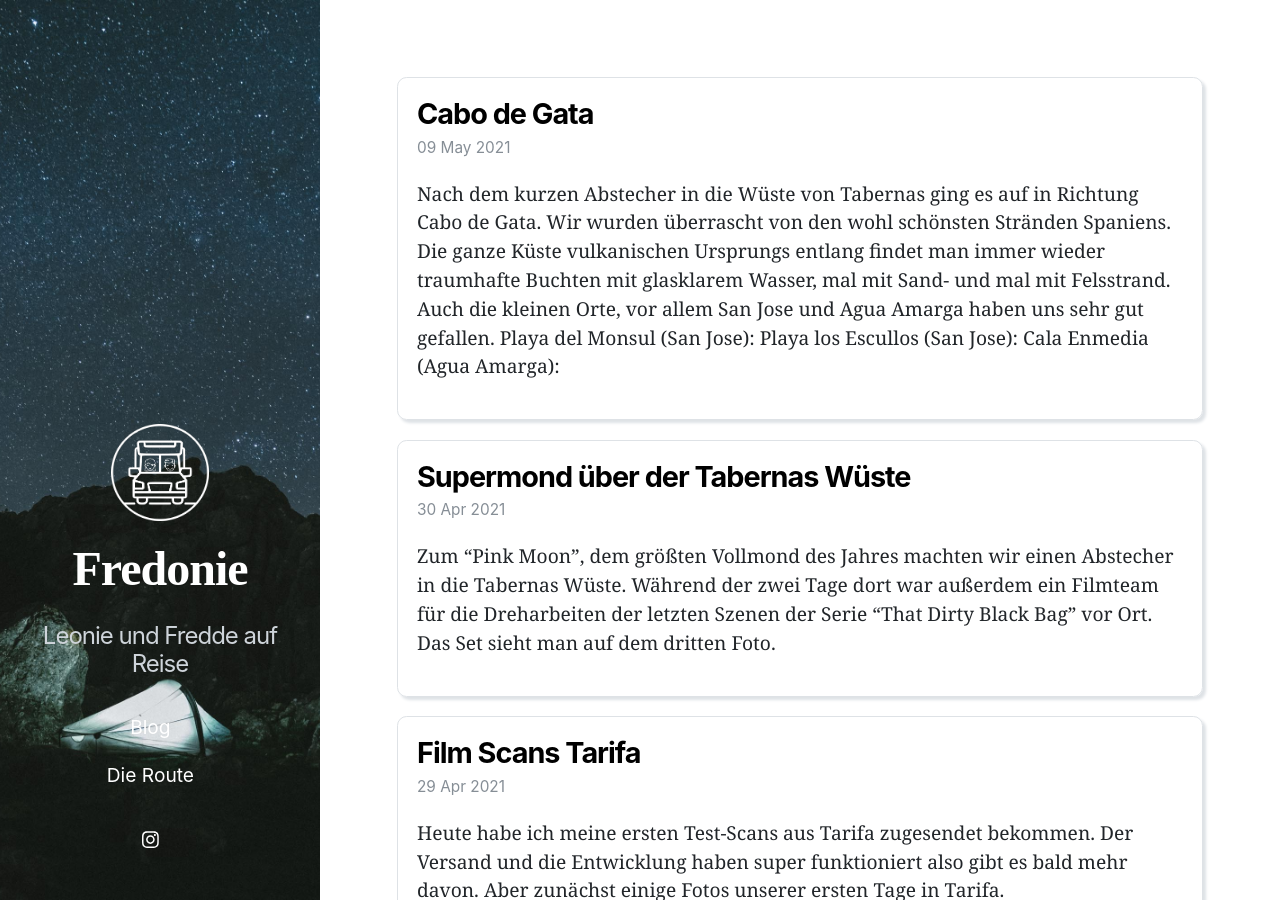
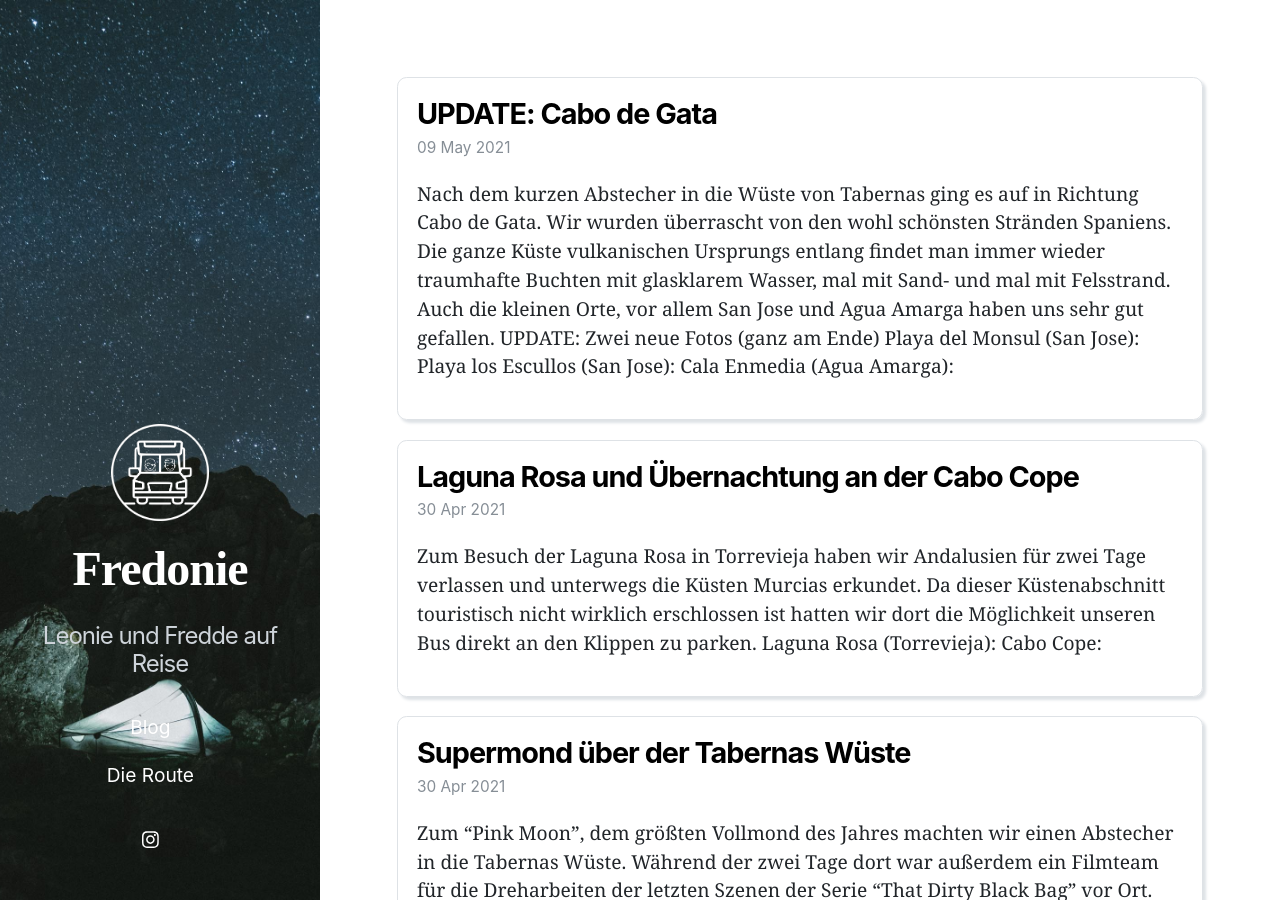
Before and after one commit to fschreib/fredonie, a Jekyll site: the page built from index.markdown, in a window 1280 px wide and 900 px high. Built offline with Jekyll 4.4.1, drawn with Linux system fonts in a browser that asks for light colours; nearby versions of some CDN libraries.

Commit message:
initial commit

```diff
--- a/_posts/2021-05-10-CaboDeGata.markdown
+++ b/_posts/2021-05-10-CaboDeGata.markdown
@@ -1,10 +1,12 @@
 ---
 layout: post
-title:  "Cabo de Gata"
+title:  "UPDATE: Cabo de Gata"
 date:   2021-05-09 12:00:00 +0200
 permalink: /blog/CaboDeGata
 ---
 Nach dem kurzen Abstecher in die Wüste von Tabernas ging es auf in Richtung Cabo de Gata. Wir wurden überrascht von den wohl schönsten Stränden Spaniens. Die ganze Küste vulkanischen Ursprungs entlang findet man immer wieder traumhafte Buchten mit glasklarem Wasser, mal mit Sand- und mal mit Felsstrand. Auch die kleinen Orte, vor allem San Jose und Agua Amarga haben uns sehr gut gefallen.
+<br>
+UPDATE: Zwei neue Fotos (ganz am Ende)
 <br>
 <br>
 <br>
@@ -41,3 +43,5 @@ Nach dem kurzen Abstecher in die Wüste von Tabernas ging es auf in Richtung Cab
 ![](../assets/images/CaboDeGata/16.jpg)
 ![](../assets/images/CaboDeGata/17.jpg)
 ![](../assets/images/CaboDeGata/18.jpg)
+![](../assets/images/CaboDeGata/19.jpg)
+![](../assets/images/CaboDeGata/20.jpg)
--- /dev/null
+++ b/_posts/2021-05-14-LagunaRosa.markdown
@@ -0,0 +1,30 @@
+---
+layout: post
+title:  "Laguna Rosa und Übernachtung an der Cabo Cope"
+date:   2021-04-30 12:00:00 +0200
+permalink: /blog/LagunaRosa
+---
+Zum Besuch der Laguna Rosa in Torrevieja haben wir Andalusien für zwei Tage verlassen und unterwegs die Küsten Murcias erkundet. Da dieser Küstenabschnitt touristisch nicht wirklich erschlossen ist hatten wir dort die Möglichkeit unseren Bus direkt an den Klippen zu parken.
+<br>
+<br>
+<br>
+<strong>Laguna Rosa (Torrevieja):</strong>
+<br>
+<br>
+![](../assets/images/LagunaRosa/1.jpg)
+![](../assets/images/LagunaRosa/2.jpg)
+![](../assets/images/LagunaRosa/3.jpg)
+![](../assets/images/LagunaRosa/4.jpg)
+![](../assets/images/LagunaRosa/5.jpg)
+![](../assets/images/LagunaRosa/6.jpg)
+![](../assets/images/LagunaRosa/7.jpg)
+![](../assets/images/LagunaRosa/8.jpg)
+<br>
+<br>
+<br>
+<strong>Cabo Cope:</strong>
+<br>
+<br>
+![](../assets/images/LagunaRosa/9.jpg)
+![](../assets/images/LagunaRosa/10.jpg)
+![](../assets/images/LagunaRosa/11.jpg)
```
Also changed, not shown: assets/images/CaboDeGata/19.jpg (added), assets/images/CaboDeGata/20.jpg (added), assets/images/LagunaRosa/1.jpg (added), assets/images/LagunaRosa/10.jpg (added), assets/images/LagunaRosa/11.jpg (added), assets/images/LagunaRosa/2.jpg (added), assets/images/LagunaRosa/3.jpg (added), assets/images/LagunaRosa/4.jpg (added), assets/images/LagunaRosa/5.jpg (added), assets/images/LagunaRosa/6.jpg (added), assets/images/LagunaRosa/7.jpg (added), assets/images/LagunaRosa/8.jpg (added), assets/images/LagunaRosa/9.jpg (added), 5 other files.
